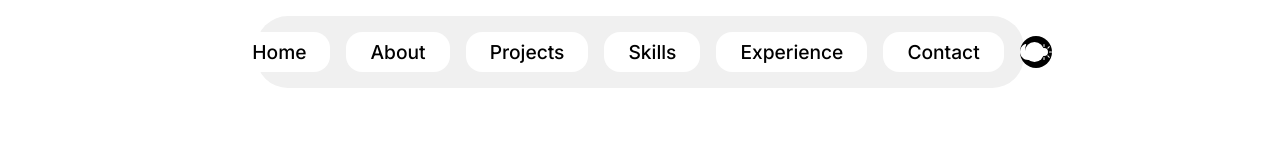
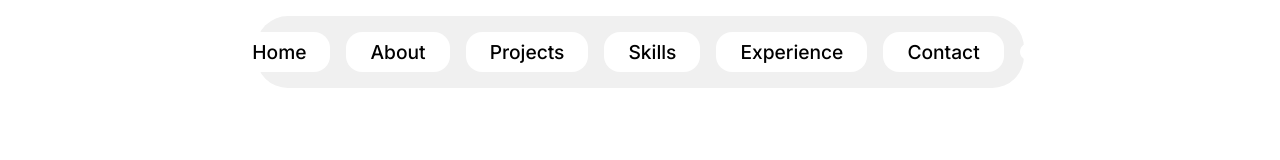
Before and after one commit to alphadev97/Alpha97---Personel-Portfolio, a Next.js app: page / in a window 1280 px wide. Shown: the top 160 px of the page. Built offline with nearby package versions, Linux system fonts and the light colour scheme.

Commit message:
ThemeToggle

```diff
--- a/src/components/ThemeToggle/themeToggle.module.css
+++ b/src/components/ThemeToggle/themeToggle.module.css
@@ -15,7 +15,6 @@
   display: flex;
   align-items: center;
   justify-content: space-around;
-  background-color: black;
   position: relative;
   color: white;
 }
@@ -24,7 +23,9 @@
   width: 1.2rem;
   height: 1.2rem;
   border-radius: 50%;
-  background-color: white;
   position: absolute;
-  left: 5px;
 }
+
+.icons {
+  display: flex;
+}
```
